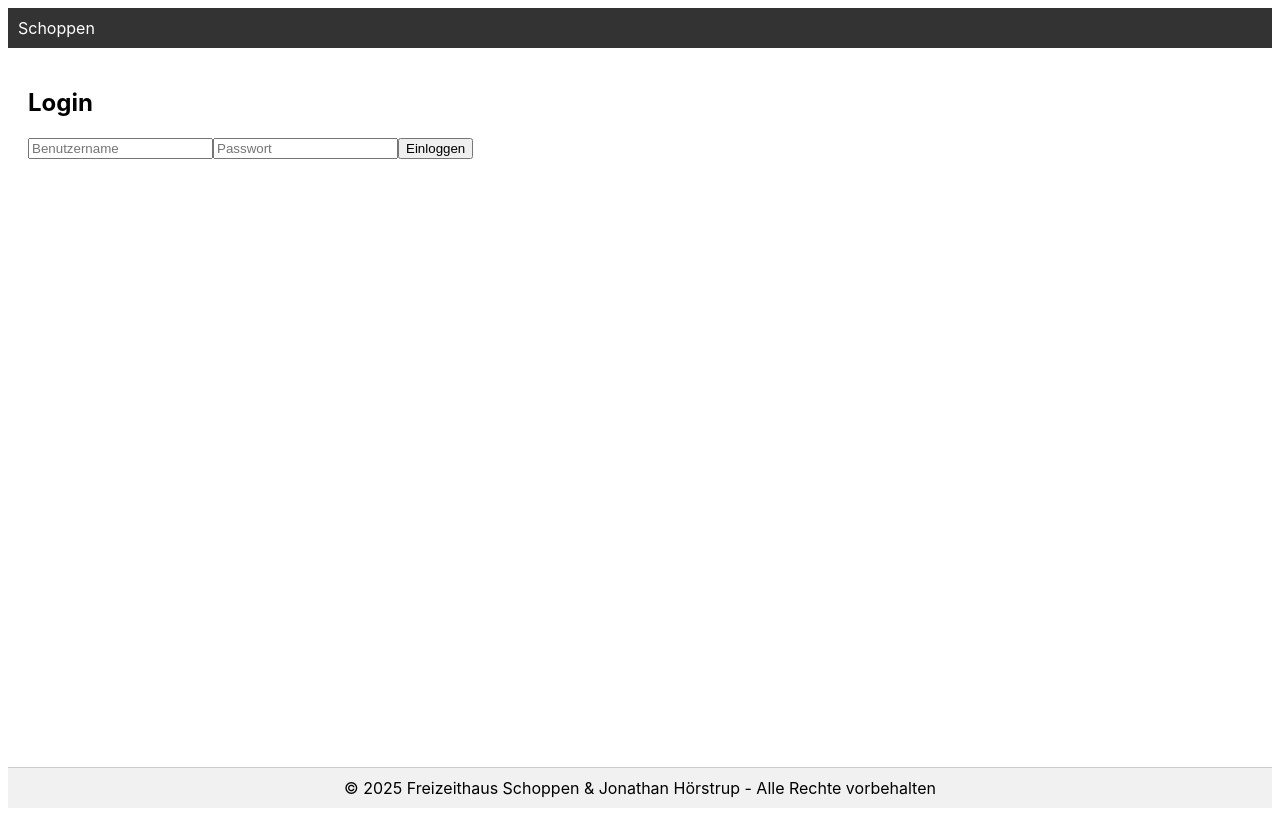
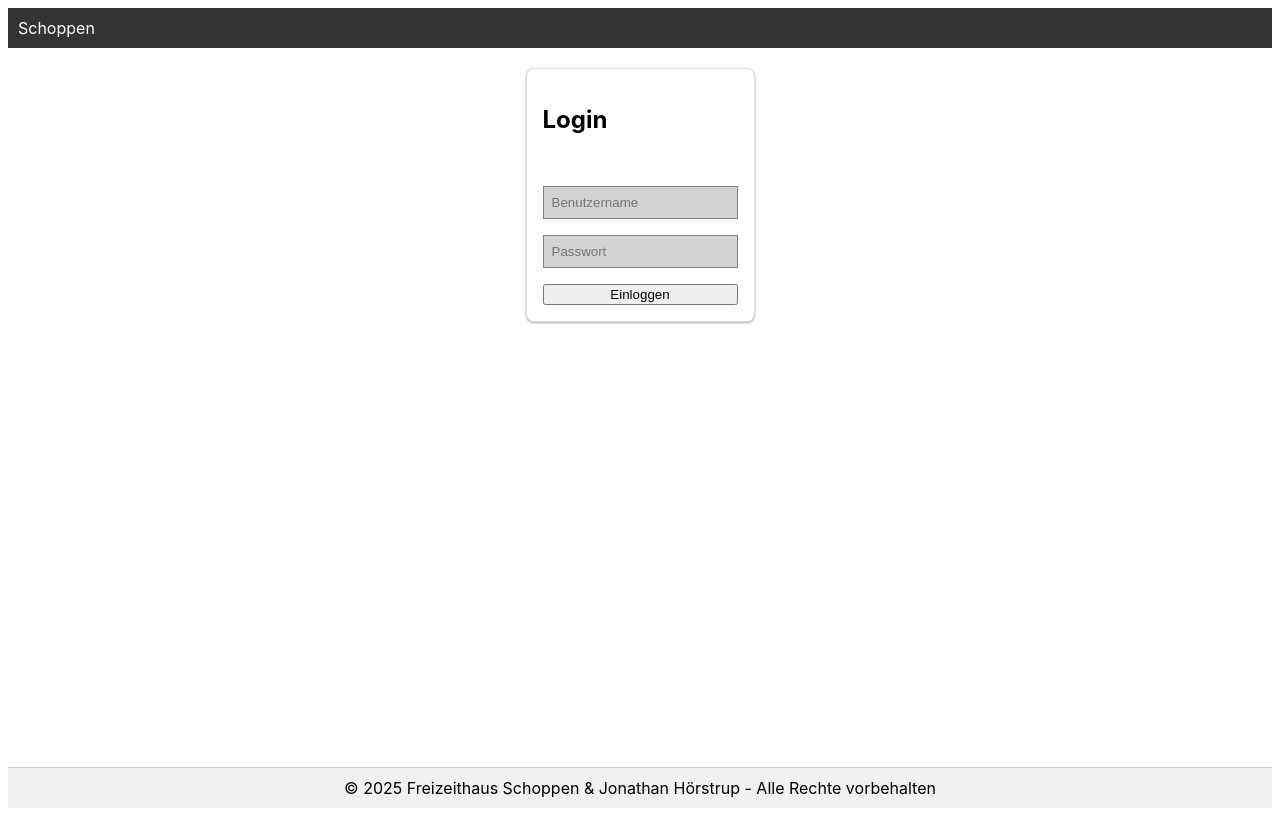
Before and after one commit to cleangraphx/SchoppenApp, a Vue app in the folder SchoppenTool/: page /login in a window 1280 px wide. Built offline with nearby package versions, Linux system fonts and the light colour scheme.

Commit message:
New Loginview

```diff
--- a/SchoppenTool/src/views/LoginView.vue
+++ b/SchoppenTool/src/views/LoginView.vue
@@ -1,9 +1,15 @@
 <template>
-	<div class="login">
-		<h2>Login</h2>
-		<input v-model="username" placeholder="Benutzername" />
-		<input v-model="password" placeholder="Passwort" />
-		<button @click="login">Einloggen</button>
+	<div class="innercontainer">
+		<div class="card">
+			<div class="card-header">
+				<h2>Login</h2>
+			</div>
+			<div class="card-body">
+				<input v-model="username" placeholder="Benutzername" />
+				<input v-model="password" placeholder="Passwort" />
+				<button @click="login">Einloggen</button>
+			</div>
+		</div>
 	</div>
 </template>
 
@@ -16,7 +22,7 @@
 	const router = useRouter();
 
 	const login = async () => {
-		const res = await fetch('http://192.168.178.41:3000/login', {
+		const res = await fetch('http://jonserver:3000/login', {
 			method: 'POST',
 			headers: { 'Content-Type': 'application/json' },
 			body: JSON.stringify({ username: username.value, password: password.value })
@@ -32,3 +38,18 @@
 		}
 	};
 </script>
+
+<style scoped>
+	input {
+		height: auto;
+		width: fit-content;
+		padding: 8px;
+		background-color: lightgray;
+		border: 1px solid gray;
+	}
+	div.card-body {
+		display: flex;
+		flex-direction: column;
+		gap: 16px;
+	}
+</style>
```
Also changed, not shown: 1 other file (tests, documents, lock files or other folders).
